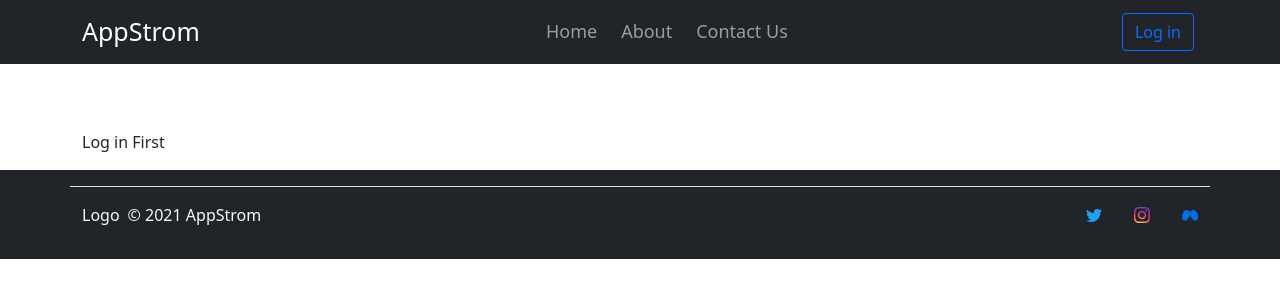
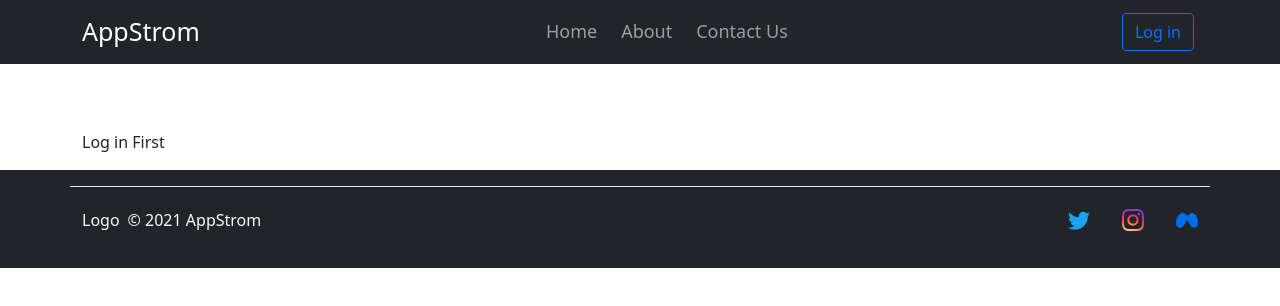
Before and after one commit to shivamanand-dev/appstrom-reactJS, a React (Create React App) app: page /activity in a window 1280 px wide. Shown: the top 306 px of the page. Built offline with nearby package versions, Linux system fonts and the light colour scheme; no server answers.

Commit message:
footer icon modified

```diff
--- a/src/components/Footer.js
+++ b/src/components/Footer.js
@@ -21,7 +21,10 @@ const Footer = () => {
               <span>© 2021 AppStrom</span>
             </div>
 
-            <ul className="nav col-md-4 justify-content-end list-unstyled d-flex">
+            <ul
+              style={{ fontSize: "22px" }}
+              className="nav col-md-4 justify-content-end list-unstyled d-flex"
+            >
               <li className="ms-3 mx-3">
                 <Link className="text-muted" to="#">
                   <i style={{ color: "#1DA1F2" }} className="bi bi-twitter"></i>
```
